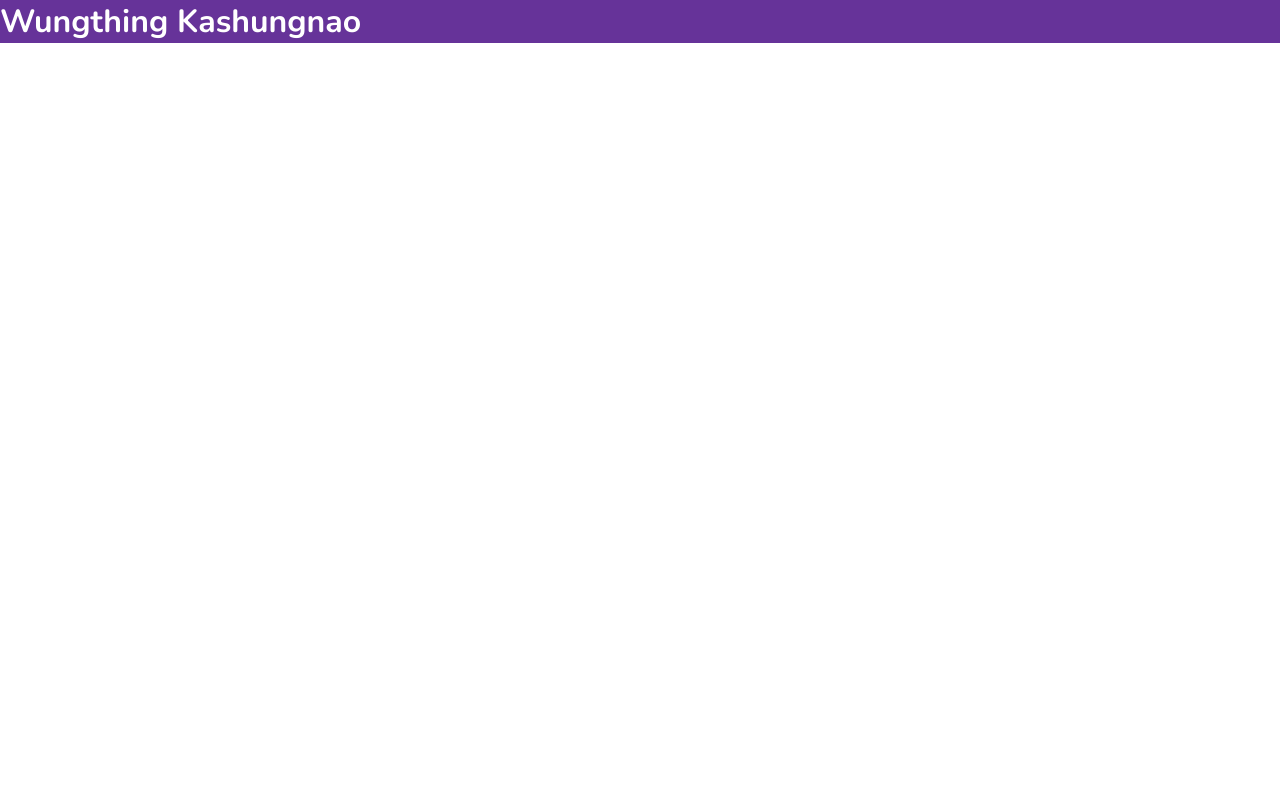
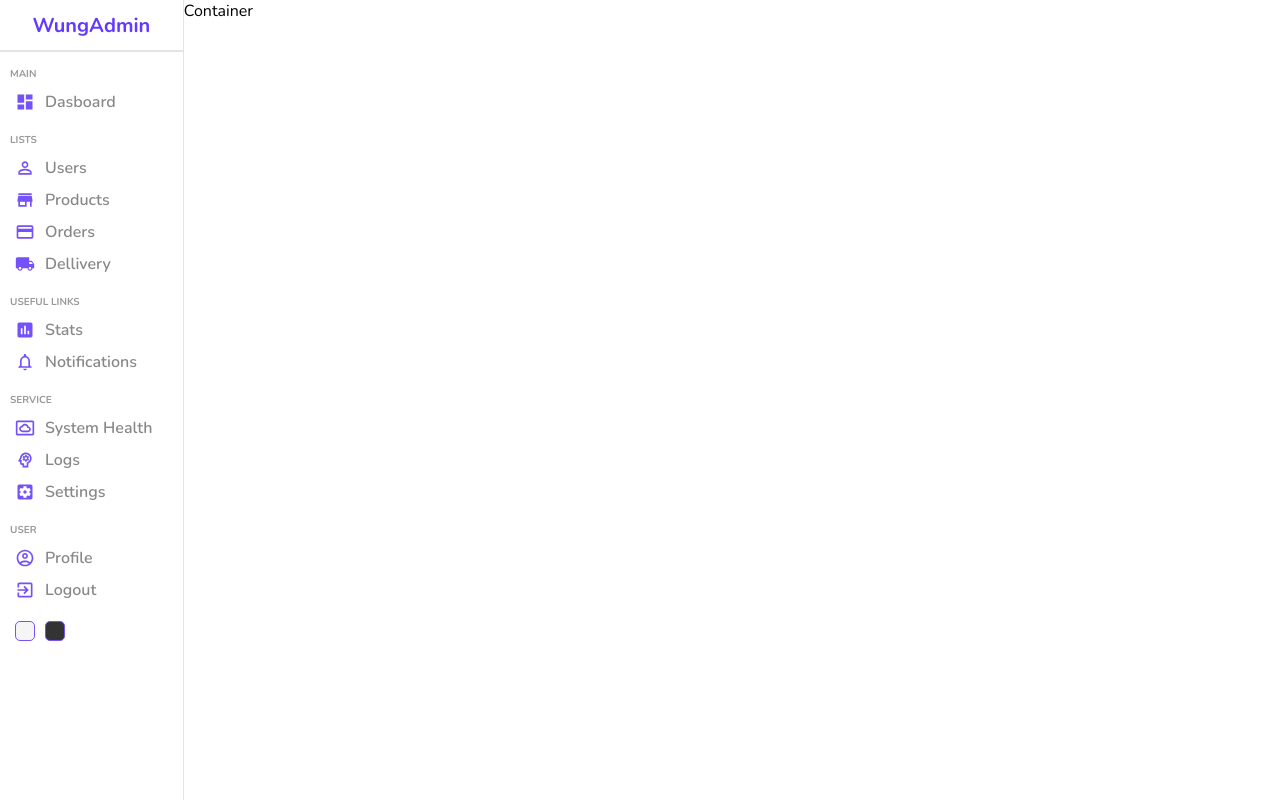
Before and after one commit to WungthingKashungnao/admin-dashboard, a React (Create React App) app: page / in a window 1280 px wide. Built offline with nearby package versions, Linux system fonts and the light colour scheme.

Commit message:
worked on sidebar component

```diff
--- a/package.json
+++ b/package.json
@@ -3,6 +3,10 @@
   "version": "0.1.0",
   "private": true,
   "dependencies": {
+    "@emotion/react": "^11.11.1",
+    "@emotion/styled": "^11.11.0",
+    "@mui/icons-material": "^5.14.3",
+    "@mui/material": "^5.14.3",
     "@testing-library/jest-dom": "^5.17.0",
     "@testing-library/react": "^13.4.0",
     "@testing-library/user-event": "^13.5.0",
--- a/src/App.js
+++ b/src/App.js
@@ -17,6 +17,11 @@
             <Route path=":userId" element={<Single />} />
             <Route path="new" element={<New />} />
           </Route>
+          <Route path="products">
+            <Route index element={<List />} />
+            <Route path=":productId" element={<Single />} />
+            <Route path="new" element={<New />} />
+          </Route>
         </Route>
       </Routes>
     </div>
--- /dev/null
+++ b/src/components/sidebar/Sidebar.js
@@ -0,0 +1,90 @@
+import DashboardIcon from "@mui/icons-material/Dashboard";
+import PersonOutlineOutlinedIcon from "@mui/icons-material/PersonOutlineOutlined";
+import LocalShippingIcon from "@mui/icons-material/LocalShipping";
+import CreditCardIcon from "@mui/icons-material/CreditCard";
+import StoreIcon from "@mui/icons-material/Store";
+import InsertChartIcon from "@mui/icons-material/InsertChart";
+import SettingsApplicationsIcon from "@mui/icons-material/SettingsApplications";
+import ExitToAppIcon from "@mui/icons-material/ExitToApp";
+import NotificationsNoneIcon from "@mui/icons-material/NotificationsNone";
+import SettingsSystemDaydreamOutlinedIcon from "@mui/icons-material/SettingsSystemDaydreamOutlined";
+import PsychologyOutlinedIcon from "@mui/icons-material/PsychologyOutlined";
+import AccountCircleOutlinedIcon from "@mui/icons-material/AccountCircleOutlined";
+
+import "./sidebar.scss";
+
+const Sidebar = () => {
+  return (
+    <div className="sidebar">
+      <div className="top">
+        <span className="logo">WungAdmin</span>
+      </div>
+      <hr />
+      <div className="center">
+        <ul>
+          <p className="title">MAIN</p>
+          <li>
+            <DashboardIcon className="icon" />
+            <span>Dasboard</span>
+          </li>
+          <p className="title">LISTS</p>
+          <li>
+            <PersonOutlineOutlinedIcon className="icon" />
+            <span>Users</span>
+          </li>
+          <li>
+            <StoreIcon className="icon" />
+            <span>Products</span>
+          </li>
+          <li>
+            <CreditCardIcon className="icon" />
+            <span>Orders</span>
+          </li>
+          <li>
+            <LocalShippingIcon className="icon" />
+            <span>Dellivery</span>
+          </li>
+          <p className="title">USEFUL LINKS</p>
+          <li>
+            <InsertChartIcon className="icon" />
+            <span>Stats</span>
+          </li>
+          <li>
+            <NotificationsNoneIcon className="icon" />
+
+            <span>Notifications</span>
+          </li>
+          <p className="title">SERVICE</p>
+          <li>
+            <SettingsSystemDaydreamOutlinedIcon className="icon" />
+            <span>System Health</span>
+          </li>
+          <li>
+            <PsychologyOutlinedIcon className="icon" />
+            <span>Logs</span>
+          </li>
+          <li>
+            <SettingsApplicationsIcon className="icon" />
+            <span>Settings</span>
+          </li>
+          <p className="title">USER</p>
+          <li>
+            <AccountCircleOutlinedIcon className="icon" />
+            <span>Profile</span>
+          </li>
+          <li>
+            <ExitToAppIcon className="icon" />
+
+            <span>Logout</span>
+          </li>
+        </ul>
+      </div>
+      <div className="bottom">
+        <div className="colorOption"></div>
+        <div className="colorOption"></div>
+      </div>
+    </div>
+  );
+};
+
+export default Sidebar;
--- /dev/null
+++ b/src/components/sidebar/sidebar.scss
@@ -0,0 +1,77 @@
+.sidebar{
+    flex: 1;
+    border-right: 0.5px solid rgb(230, 227, 227);
+    min-height: 100vh;
+    background-color: white;
+    .top{
+        height: 50px;
+        display: flex;
+        align-items: center;
+        justify-content: center;
+        .logo{
+            font-size: 20px;
+            font-weight: bold;
+            color: #6439ff;
+        }
+    }
+    hr{
+        height: 0;
+        border: 0.5px solid rgb(230, 227, 227);
+    }
+    .center{
+        padding-left: 10px;
+        ul{
+            list-style: none;
+            padding: 0;
+            margin: 0;
+            .title{
+                font-size: 10px;
+                font-weight: bold;
+                color: #999;
+                margin-top: 15px;
+                margin-bottom: 5px;
+            }
+            li{
+                display: flex;
+                align-items: center;
+                padding: 5px;
+                cursor: pointer;
+                &:hover{
+                    background-color: #ece8ff;
+                }
+            }
+            .icon{
+                font-size: 20px;
+                color: #7451f8;
+            }
+
+            span{
+                font-weight: 600;
+                color: #888;
+                margin-left: 10px;
+            }
+        }
+    }
+
+
+    .bottom{
+        display: flex;
+        align-items: center;
+        margin: 10px;
+        .colorOption{
+            width: 20px;
+            height: 20px;
+            border-radius: 5px;
+            border: 1px solid #7451f8;
+            cursor: pointer;
+            margin: 5px;
+
+            &:nth-child(1){
+                background-color: whitesmoke;
+            }
+            &:nth-child(2){
+                background-color: #333;
+            }
+        }
+    }
+}
--- a/src/pages/home/Home.js
+++ b/src/pages/home/Home.js
@@ -1,9 +1,11 @@
+import Sidebar from "../../components/sidebar/Sidebar";
 import "./home.scss";
 
 const Home = () => {
   return (
     <div className="home">
-      <h1 className="title">Wungthing Kashungnao</h1>
+      <Sidebar />
+      <div className="homeContainer">Container</div>
     </div>
   );
 };
--- a/src/pages/home/home.scss
+++ b/src/pages/home/home.scss
@@ -1,6 +1,6 @@
 .home{
-    background-color: rebeccapurple;
-    .title{
-       color: white;
+    display: flex;
+    .homeContainer{
+        flex: 6;
     }
 }
```
Also changed, not shown: src/components/navbar/Navbar.js (added, +7 -0 lines), src/components/navbar/navbar.scss (added), 1 other file (tests, documents, lock files or other folders).
